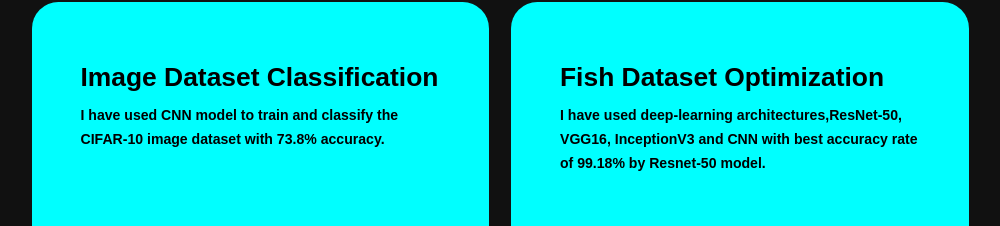
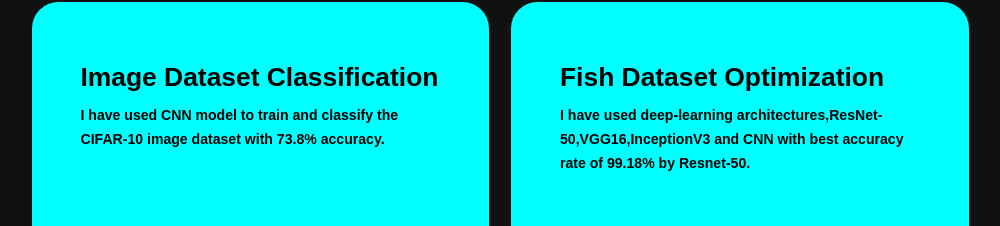
Before and after one commit to Nancy20052020/Portfolio, a plain HTML site: page index.html in a window 1280 px wide. Shown: the part 1987-2213 px from the top of the page, without its empty margins (140-1140 px from the left). Drawn offline with nearby package versions, Linux system fonts and the light colour scheme.

Commit message:
Update index.html

```diff
--- a/index.html
+++ b/index.html
@@ -98,7 +98,7 @@
         <div class="Projects-box">
           <div class="Projects-info">
             <h4>Fish Dataset Optimization</h4>
-            <p>I have used deep-learning architectures,ResNet-50, VGG16, InceptionV3 and CNN with best accuracy rate of 99.18% by Resnet-50 model.</p>
+            <p>I have used deep-learning architectures,ResNet-50,VGG16,InceptionV3 and CNN with best accuracy rate of 99.18% by Resnet-50.</p>
 
           </div>
         </div>
```
